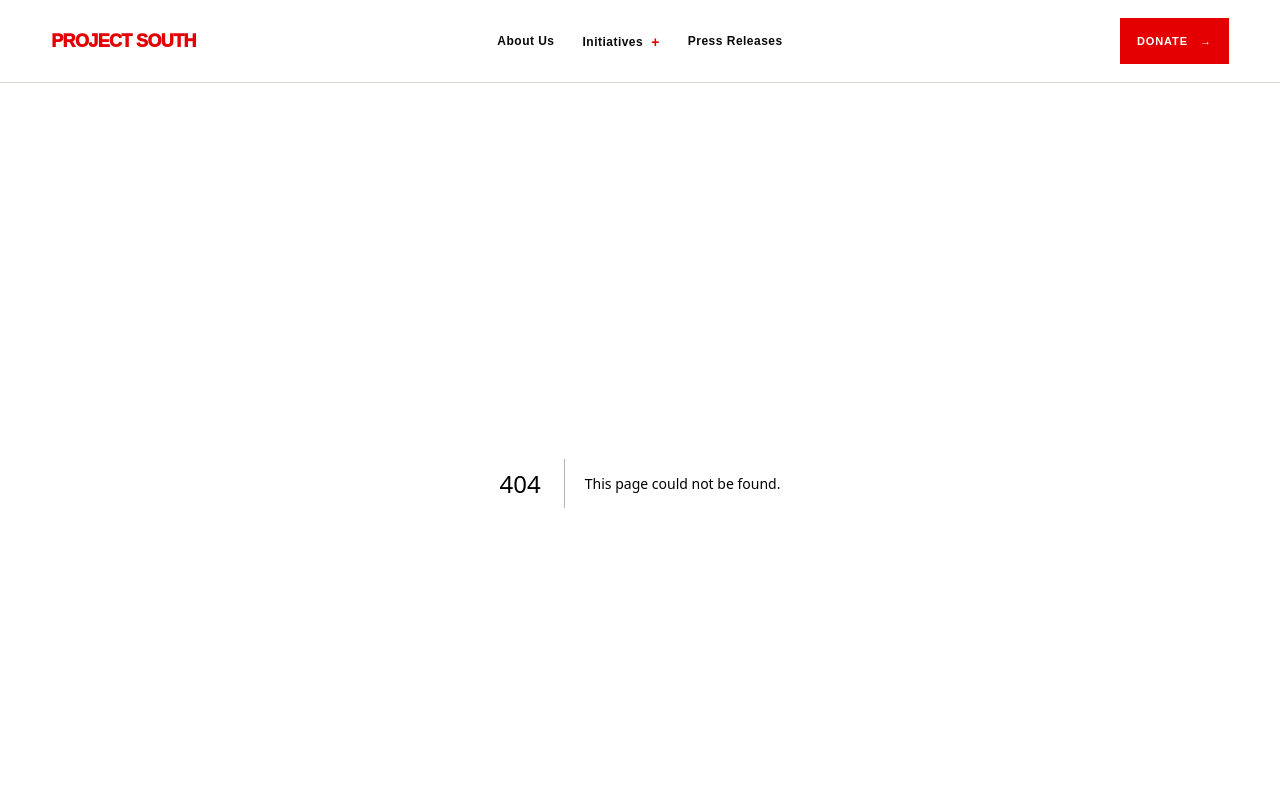
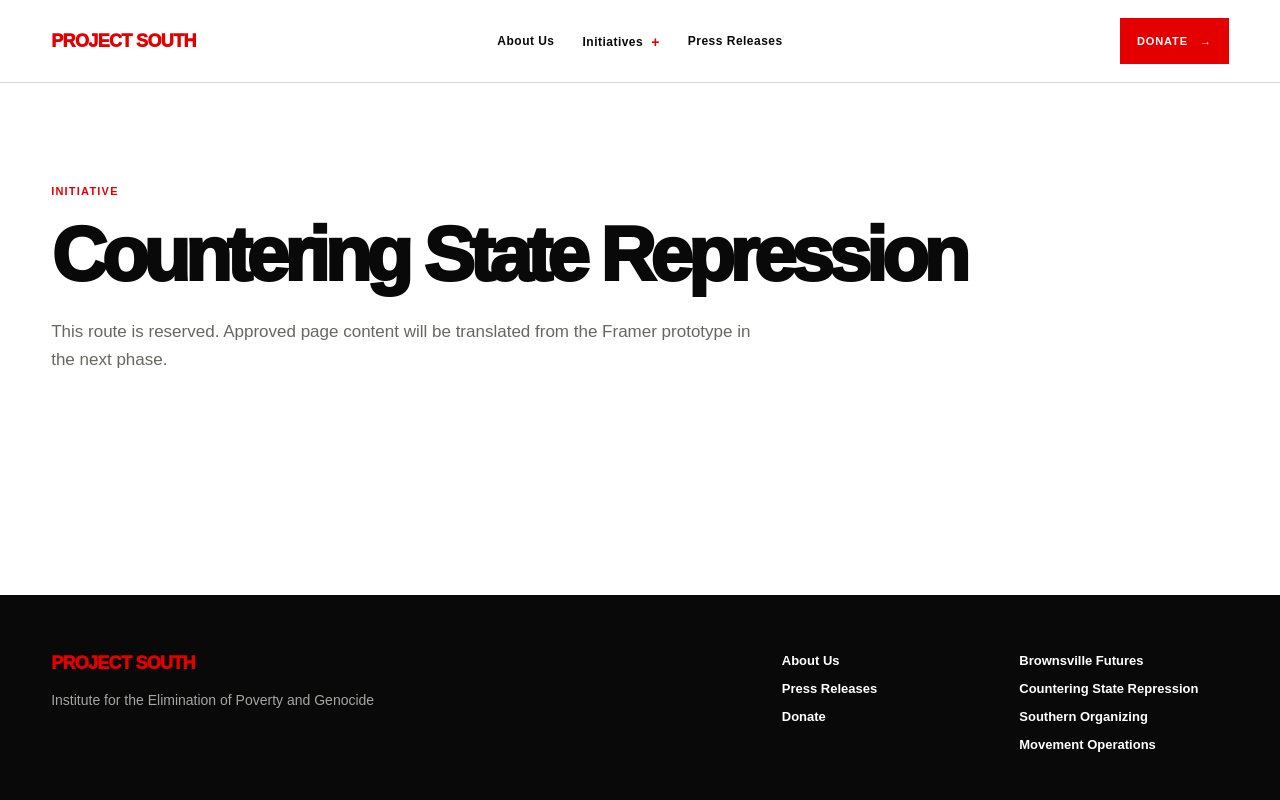
Before and after one commit to SolSabaliEnt/project-south-website, a Next.js app: page /initiatives/countering-state-repression in a window 1280 px wide. Before the commit this address had no page. Shown: the top 800 px of the page. Built offline with nearby package versions, Linux system fonts and the light colour scheme.

Commit message:
Reserve Countering State Repression route

```diff
--- /dev/null
+++ b/src/app/initiatives/countering-state-repression/page.tsx
@@ -0,0 +1,10 @@
+import { FoundationPlaceholder } from "@/components/ui/FoundationPlaceholder";
+
+export default function CounteringStateRepressionPage() {
+  return (
+    <FoundationPlaceholder
+      label="Initiative"
+      title="Countering State Repression"
+    />
+  );
+}
```
